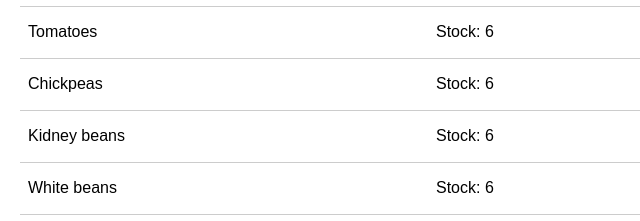
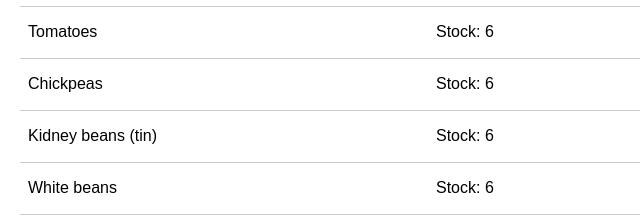
Before and after one commit to idunkl/kland, a plain HTML site: page index.html in a window 1280 px wide. Shown: the part 3805-4026 px from the top of the page, 0-640 px from the left. Drawn offline with Linux system fonts and the light colour scheme.

Commit message:
Update index.html

```diff
--- a/index.html
+++ b/index.html
@@ -161,7 +161,7 @@
 { id: 'Raisins/sultanas' , name: 'Raisins/sultanas', stock: 2, position: 4 },
 { id: 'Tomatoes' , name: 'Tomatoes', stock: 6, position: 10 },
 { id: 'Chickpeas' , name: 'Chickpeas', stock: 6, position: 10 },
-{ id: 'Kidney beans' , name: 'Kidney beans', stock: 6, position: 10 },
+{ id: 'Kidney beans (tin)' , name: 'Kidney beans (tin)', stock: 6, position: 10 },
 { id: 'White beans' , name: 'White beans', stock: 6, position: 10 },
 { id: 'Sweetcorn' , name: 'Sweetcorn', stock: 4, position: 10 },
 { id: 'Peas' , name: 'Peas', stock: 2, position: 10 },
```
